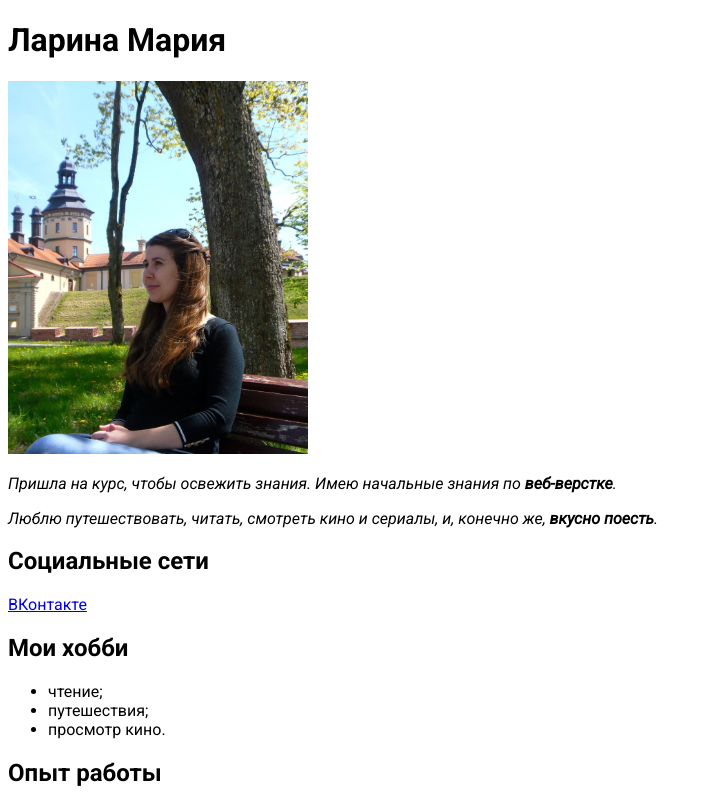
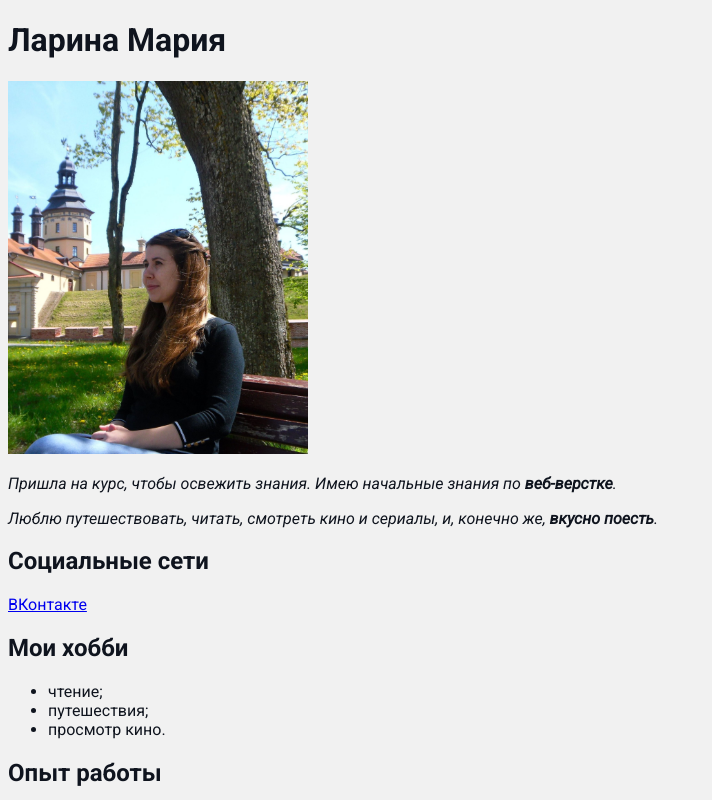
Before and after one commit to HomRed2100/rezume, a plain HTML site: page index.html in a window 1280 px wide. Shown: the top 800 px of the page, without its empty margins (0-712 px from the left). Drawn offline with Linux system fonts and the light colour scheme.

Commit message:
изменила цвета

```diff
--- a/css/style.css
+++ b/css/style.css
@@ -2,7 +2,8 @@ body {
     font-family: 'Roboto';
     font-size: 16px;
     font-weight: normal;
-
+    color: #0f141e;
+    background-color: #f1f1f1;
 }
 
 .info-text {
```
